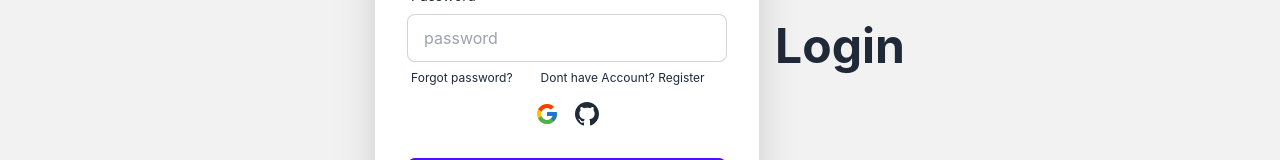
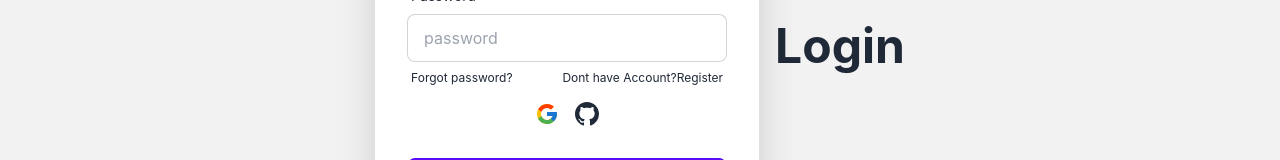
Before and after one commit to sou2000s/fyjus, a React (Create React App) app: page /login in a window 1280 px wide. Shown: the part 434-594 px from the top of the page. Built offline with nearby package versions, Linux system fonts and the light colour scheme; no server answers.

Commit message:
register page bug fixed

```diff
--- a/src/components/Login/Login.js
+++ b/src/components/Login/Login.js
@@ -83,7 +83,7 @@ const Login = () => {
           <label className="label">
             <Link  className="label-text-alt link link-hover" onClick={handlePasswordReset}>Forgot password?</Link>
 
-            <p  className="label-text-alt ml-7 link link-hover">Dont have Account? <Link to='/register'>Register</Link> </p>
+            <Link  className="label-text-alt ml-7 link link-hover" to='/register'>Dont have Account?Register</Link>
           </label>
           <p className='text-red-700'>{errors}</p>
         </div>
```
